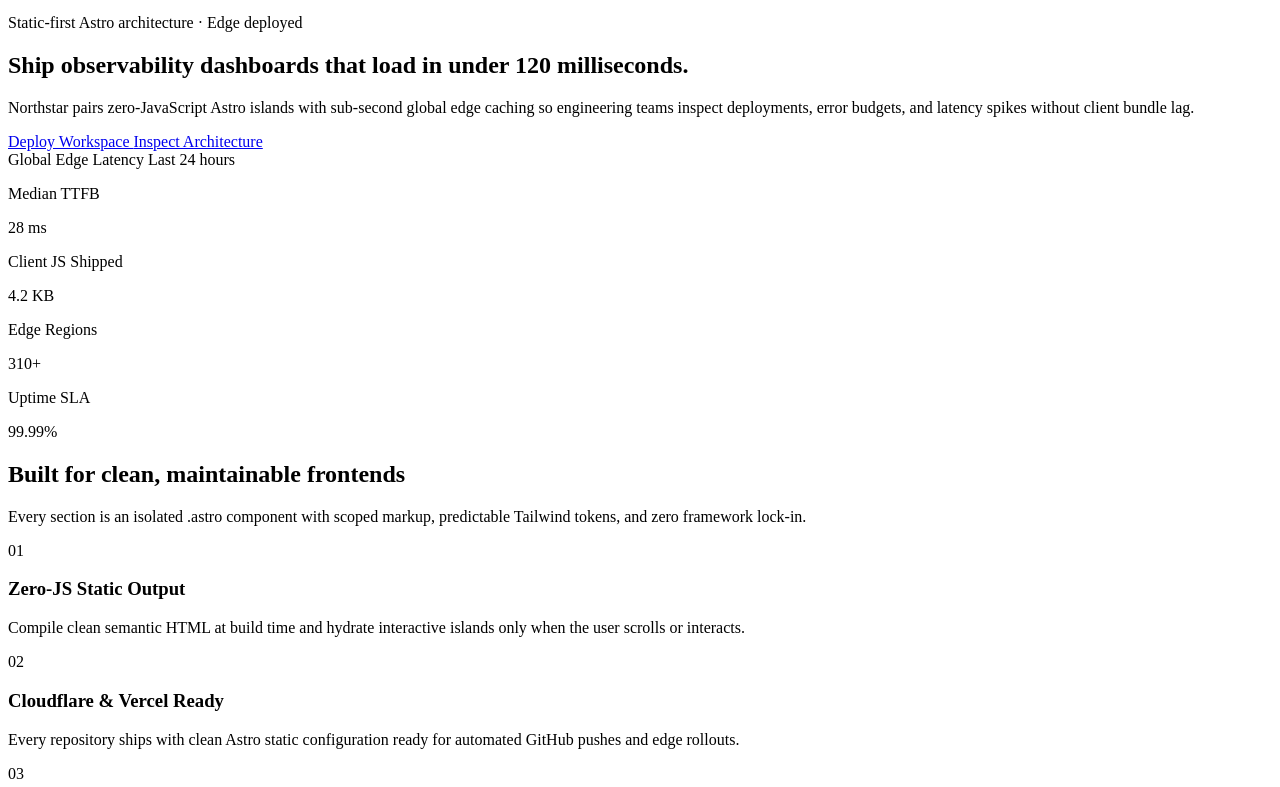
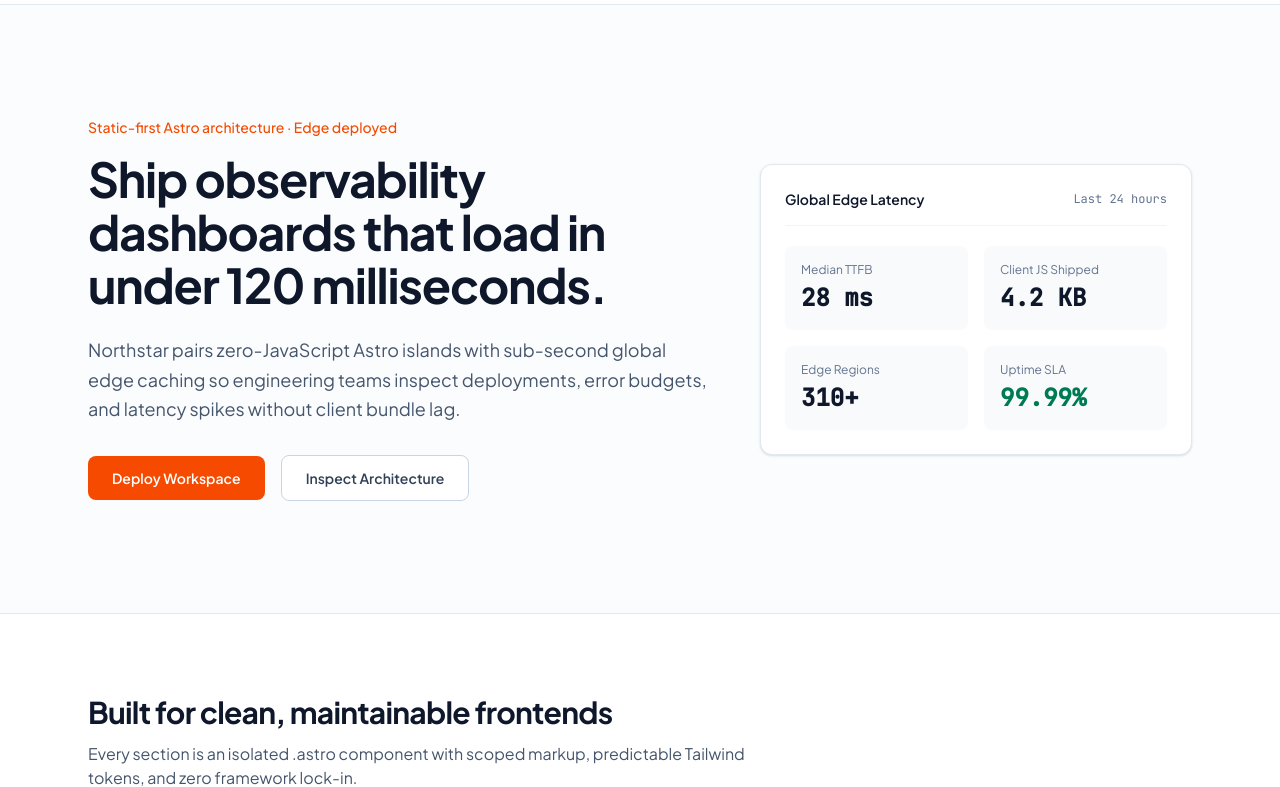
Before and after one commit to tanveerabbaskhan/northstar-telemetry, an Astro site: page / in a window 1280 px wide. Shown: the part 64-851 px from the top of the page. Built offline with nearby package versions, Linux system fonts and the light colour scheme; Astro itself is replaced by a stand-in of ours.

Commit message:
Update Northstar Telemetry via AstroForge

```diff
--- a/src/layouts/Layout.astro
+++ b/src/layouts/Layout.astro
@@ -1,4 +1,6 @@
 ---
+import '../styles/global.css';
+
 interface Props {
   title: string;
   description?: string;
@@ -14,6 +16,9 @@ const { title, description = "Fast, zero-bloat web experiences powered by Astro.
     <meta name="viewport" content="width=device-width, initial-scale=1.0" />
     <title>{title}</title>
     <meta name="description" content={description} />
+    <link rel="preconnect" href="https://fonts.googleapis.com" />
+    <link rel="preconnect" href="https://fonts.gstatic.com" crossorigin />
+    <link href="https://fonts.googleapis.com/css2?family=Bricolage+Grotesque:wght@500;600;700&family=JetBrains+Mono:wght@400;500&family=Plus+Jakarta+Sans:wght@400;500;600;700&display=swap" rel="stylesheet" />
   </head>
   <body class="bg-white text-slate-900 antialiased">
     <slot />
--- a/src/styles/global.css
+++ b/src/styles/global.css
@@ -1,8 +1,14 @@
 @import "tailwindcss";
+
+@theme {
+  --font-display: "Bricolage Grotesque", ui-sans-serif, system-ui, sans-serif;
+  --font-sans: "Plus Jakarta Sans", ui-sans-serif, system-ui, sans-serif;
+  --font-mono: "JetBrains Mono", ui-monospace, SFMono-Regular, Menlo, monospace;
+}
 
 @layer base {
   html {
     scroll-behavior: smooth;
-    font-family: "Plus Jakarta Sans", ui-sans-serif, system-ui, sans-serif;
+    font-family: var(--font-sans);
   }
 }
```
